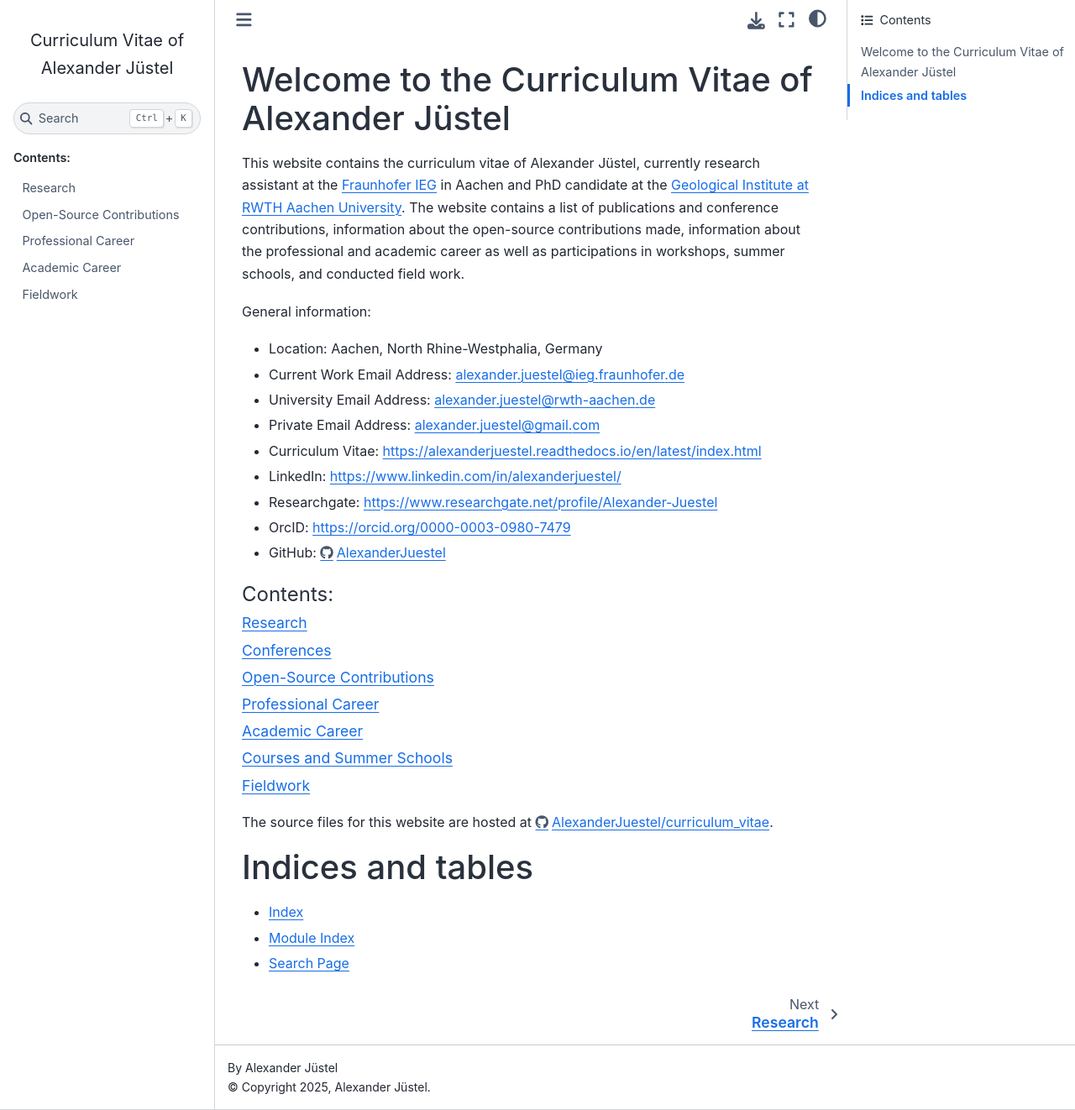
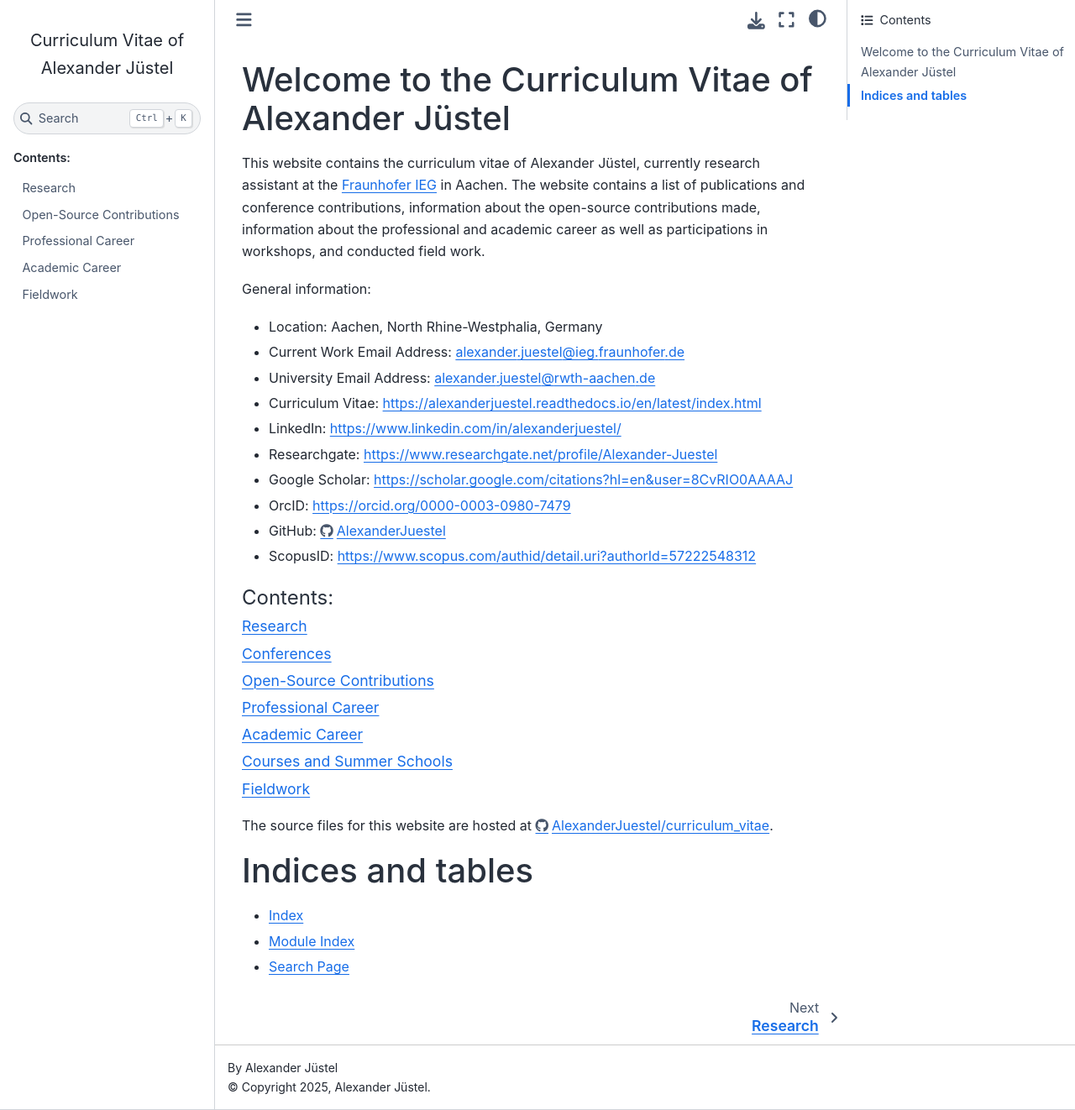
Before and after one commit to AlexanderJuestel/curriculum_vitae, a Sphinx documentation site: the page built from docs/source/index.rst, in a window 1280 px wide and 1322 px high. Shown: the whole window at 84% size. Built offline with Sphinx 7.4.7 and the Sphinx Book theme 1.1.4, drawn with Linux system fonts in a browser that asks for light colours.

Commit message:
Update CV

```diff
--- a/docs/source/academic_career.rst
+++ b/docs/source/academic_career.rst
@@ -3,7 +3,7 @@
 Academic Career
 ===============
 
-* **06/2024 - present: Post-Doc at the** `Fraunhofer IEG, Fraunhofer Research Institution for Energy Infrastructures and Geotechnologies IEG<https://www.ieg.fraunhofer.de/>`_, **Aachen, Germany**
+* **06/2024 - present: Post-Doc at the** `Fraunhofer IEG, Fraunhofer Research Institution for Energy Infrastructures and Geotechnologies IEG <https://www.ieg.fraunhofer.de/>`_, **Aachen, Germany**
 
 * **12/2021 - 06/2024: PhD Candidate at the** `Geological Institute <https://www.geol.rwth-aachen.de/>`_ **of the** `Faculty of Georesources and Materials Engineering <https://www.fb5.rwth-aachen.de/>`_ **at** `RWTH Aachen University <https://www.rwth-aachen.de/>`_, **Aachen, Germany**
 
--- a/docs/source/index.rst
+++ b/docs/source/index.rst
@@ -6,20 +6,22 @@
 Welcome to the Curriculum Vitae of Alexander Jüstel
 ===================================================
 
-This website contains the curriculum vitae of Alexander Jüstel, currently research assistant at the `Fraunhofer IEG <https://www.ieg.fraunhofer.de/>`_ in Aachen and PhD candidate at the `Geological Institute at RWTH Aachen University <https://www.geol.rwth-aachen.de/>`_.
-The website contains a list of publications and conference contributions, information about the open-source contributions made, information about the professional and academic career as well as participations in workshops, summer schools, and conducted field work.
+This website contains the curriculum vitae of Alexander Jüstel, currently research assistant at the `Fraunhofer IEG <https://www.ieg.fraunhofer.de/>`_ in Aachen.
+The website contains a list of publications and conference contributions, information about the open-source contributions made, information about the professional and academic career as well as participations in workshops, and conducted field work.
 
 General information:
 
 * Location: Aachen, North Rhine-Westphalia, Germany
 * Current Work Email Address: alexander.juestel@ieg.fraunhofer.de
 * University Email Address: alexander.juestel@rwth-aachen.de
-* Private Email Address: alexander.juestel@gmail.com
 * Curriculum Vitae: https://alexanderjuestel.readthedocs.io/en/latest/index.html
 * LinkedIn: https://www.linkedin.com/in/alexanderjuestel/
 * Researchgate: https://www.researchgate.net/profile/Alexander-Juestel
+* Google Scholar: https://scholar.google.com/citations?hl=en&user=8CvRIO0AAAAJ
 * OrcID: https://orcid.org/0000-0003-0980-7479
 * GitHub: https://github.com/AlexanderJuestel
+* ScopusID: https://www.scopus.com/authid/detail.uri?authorId=57222548312
+
 
 .. toctree::
    :maxdepth: 1
--- a/docs/source/professional_career.rst
+++ b/docs/source/professional_career.rst
@@ -10,7 +10,7 @@
     * Tasks:
 
         * Working on the `Geo³ Project <https://www.ieg.fraunhofer.de/de/projekte-veroeffentlichungen/referenzprojekte/geo3.html>`_ organizing the geoscientific working program for the Weisweiler RD1 well and a seismic exploration campaign.
-        * Working on feasibility studies for medium deep and deep geothermal projects in North Rhine-Westphalia with particular focus on the Aachen-Weisweiler area for the scientific exploration license for geothermal energy of Fraunhofer IEG.
+        * Working on feasibility studies for medium deep and deep geothermal projects in North Rhine-Westphalia and Northern Germany
         * Collection, processing, interpretation and integration of spatial data (GIS data), seismic data, well log data and petrophysical data
         * Development of open-source Python code/packages for automating internal workflows
         * Publication of research results in peer-reviewed open-access journals
--- a/environment_dev.yml
+++ b/environment_dev.yml
@@ -5,5 +5,4 @@
   - pip
   - pip:
     - sphinx>=5.0
-    - sphinx_book_theme==0.3.3
     - sphinx_toolbox
```
Also changed, not shown: other parts of docs/source/academic_career.rst (+2 -2 lines), docs/source/research.rst (+22 -22 lines).
